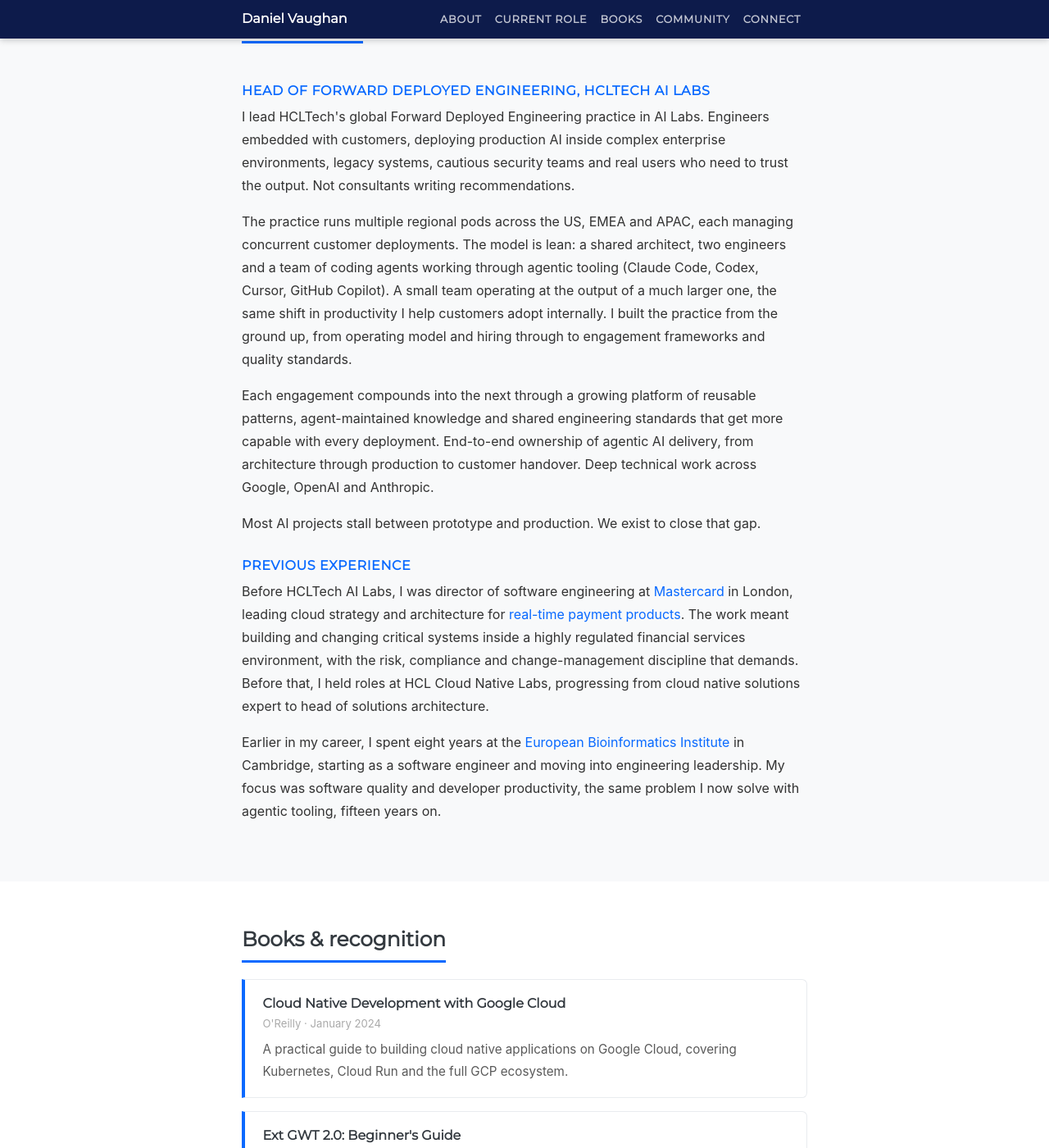
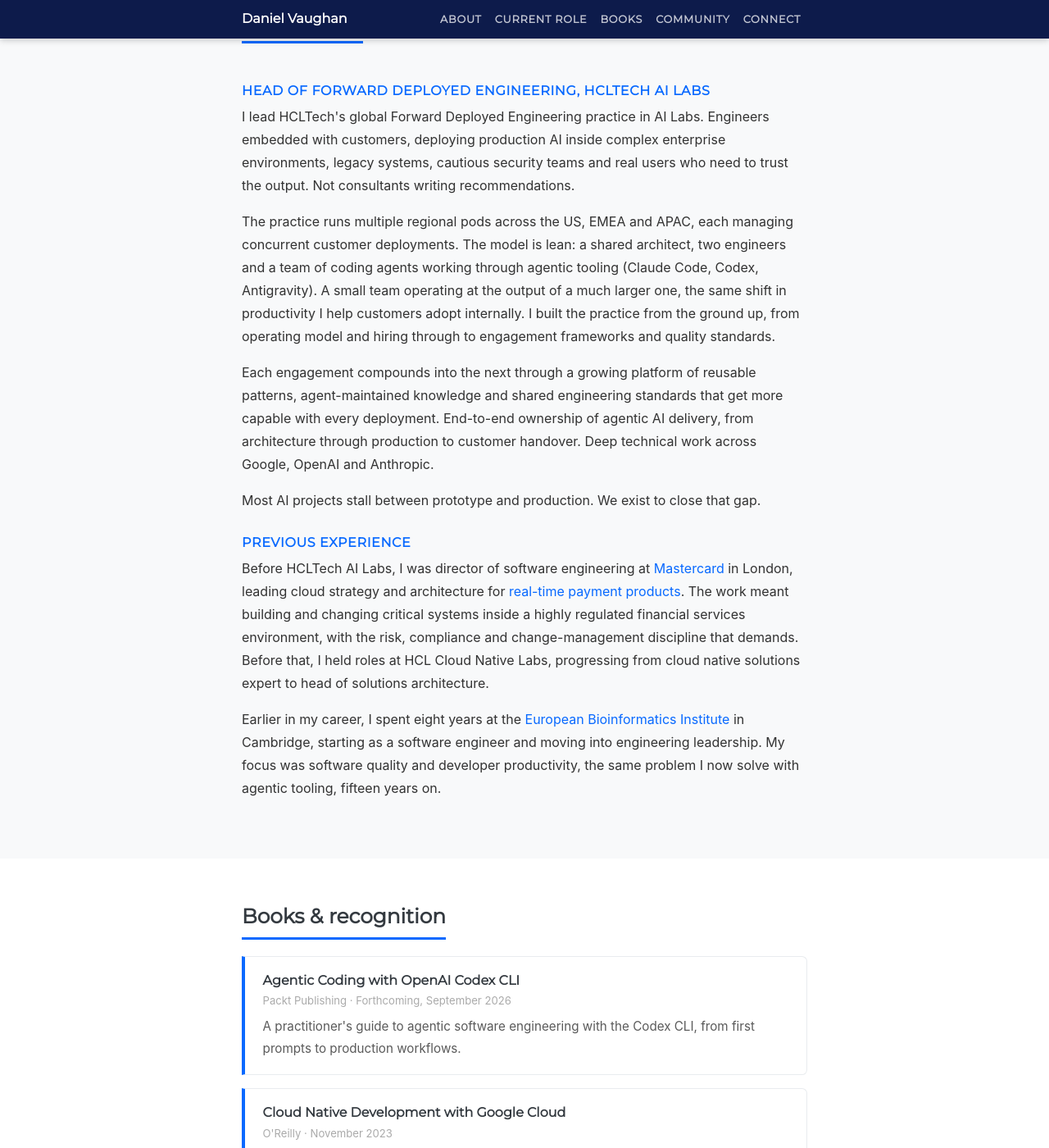
Before and after one commit to danielvaughan/danielvaughan.github.io, a Jekyll site: the page built from index.md, in a window 1280 px wide and 1400 px high, scrolled down 1039 px. Shown: the whole window at 82% size. Built offline with Jekyll 4.4.1, drawn with Linux system fonts in a browser that asks for light colours; comment, search, counter and statistics services are not loaded; some of the changed text lies outside the part shown.

Commit message:
updated photo

```diff
--- a/index.md
+++ b/index.md
@@ -36,7 +36,7 @@
     <h2>Current role</h2>
     <h3>Head of Forward Deployed Engineering, <a href="https://www.hcltech.com" target="_blank" rel="noopener noreferrer">HCLTech AI Labs</a></h3>
     <p>I lead HCLTech's global Forward Deployed Engineering practice in AI Labs. Engineers embedded with customers, deploying production AI inside complex enterprise environments, legacy systems, cautious security teams and real users who need to trust the output. Not consultants writing recommendations.</p>
-    <p>The practice runs multiple regional pods across the US, EMEA and APAC, each managing concurrent customer deployments. The model is lean: a shared architect, two engineers and a team of coding agents working through agentic tooling (Claude Code, Codex, Cursor, GitHub Copilot). A small team operating at the output of a much larger one, the same shift in productivity I help customers adopt internally. I built the practice from the ground up, from operating model and hiring through to engagement frameworks and quality standards.</p>
+    <p>The practice runs multiple regional pods across the US, EMEA and APAC, each managing concurrent customer deployments. The model is lean: a shared architect, two engineers and a team of coding agents working through agentic tooling (Claude Code, Codex, Antigravity). A small team operating at the output of a much larger one, the same shift in productivity I help customers adopt internally. I built the practice from the ground up, from operating model and hiring through to engagement frameworks and quality standards.</p>
     <p>Each engagement compounds into the next through a growing platform of reusable patterns, agent-maintained knowledge and shared engineering standards that get more capable with every deployment. End-to-end ownership of agentic AI delivery, from architecture through production to customer handover. Deep technical work across Google, OpenAI and Anthropic.</p>
     <p>Most AI projects stall between prototype and production. We exist to close that gap.</p>
     <h3>Previous experience</h3>
@@ -49,8 +49,13 @@
   <div class="container">
     <h2>Books &amp; recognition</h2>
     <div class="book-card mb-3">
+      <div class="book-title"><a href="https://www.amazon.co.uk/dp/B0H8SBZ2RJ/" target="_blank" rel="noopener noreferrer">Agentic Coding with OpenAI Codex CLI</a></div>
+      <div class="book-meta">Packt Publishing · Forthcoming, September 2026</div>
+      <p class="mb-0">A practitioner's guide to agentic software engineering with the Codex CLI, from first prompts to production workflows.</p>
+    </div>
+    <div class="book-card mb-3">
       <div class="book-title"><a href="https://cloudnativegcp.com" target="_blank" rel="noopener noreferrer">Cloud Native Development with Google Cloud</a></div>
-      <div class="book-meta">O'Reilly · January 2024</div>
+      <div class="book-meta">O'Reilly · November 2023</div>
       <p class="mb-0">A practical guide to building cloud native applications on Google Cloud, covering Kubernetes, Cloud Run and the full GCP ecosystem.</p>
     </div>
     <div class="book-card mb-4">
@@ -64,8 +69,7 @@
 <section class="content-section bg-alt" id="community">
   <div class="container">
     <h2>Community</h2>
-    <p>Community and skills development run through my career. I founded the Genome Campus Software Community and EMBL-EBI Technical Seminars Programme. I currently organise the <a href="https://www.meetup.com/cambridge-software-crafters/" target="_blank" rel="noopener noreferrer">Software Crafters Cambridge</a> Meetup group.</p>
-    <p class="mb-0">I live in Saffron Walden with my wife Michelle and son Alex.</p>
+    <p class="mb-0">Community and skills development run through my career. I founded the Genome Campus Software Community and EMBL-EBI Technical Seminars Programme. I currently co-organise <a href="https://www.meetup.com/cambridge-software-crafters/" target="_blank" rel="noopener noreferrer">Software Crafters Cambridge</a>, a 1,000-member developer community now in its second decade, running monthly workshops.</p>
   </div>
 </section>
 
```
Also changed, not shown: img/daniel-vaughan-july-2026-32.jpg (added), img/daniel-vaughan-july-2026-face.jpg (added).
